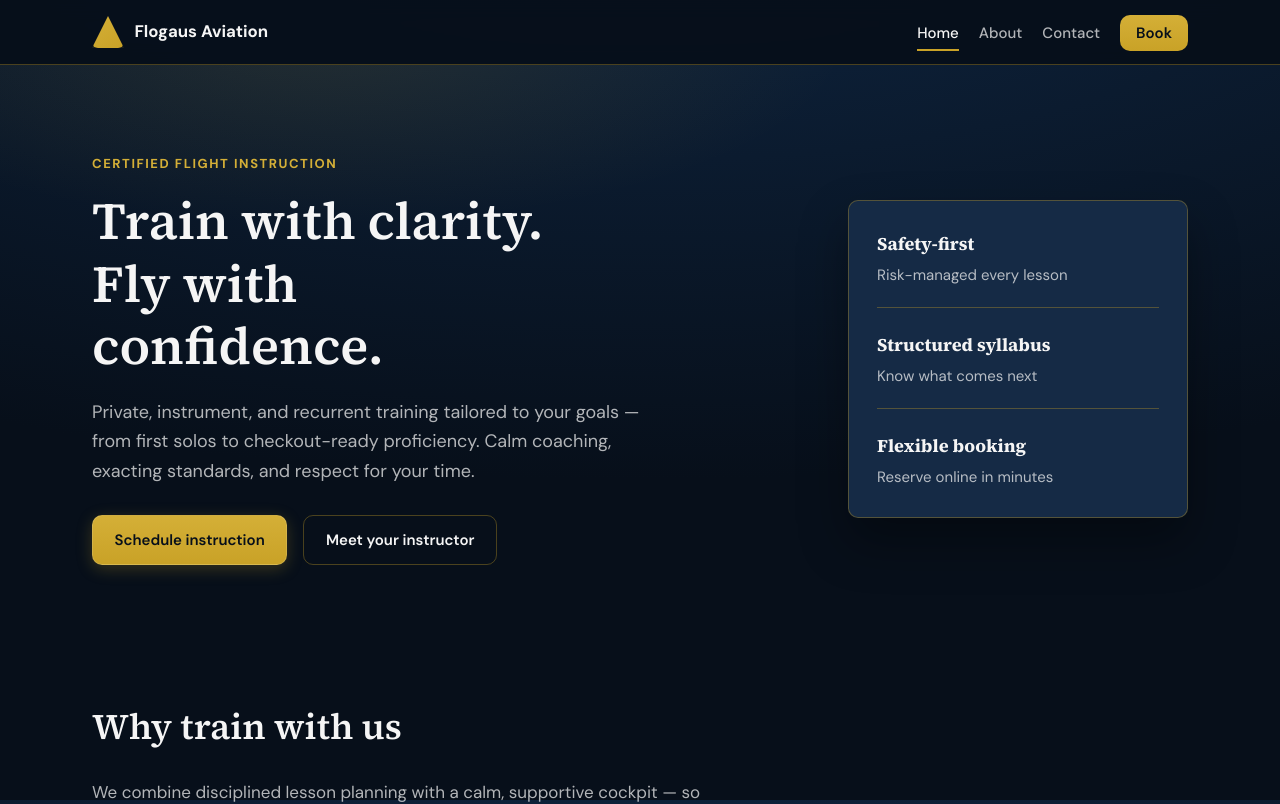
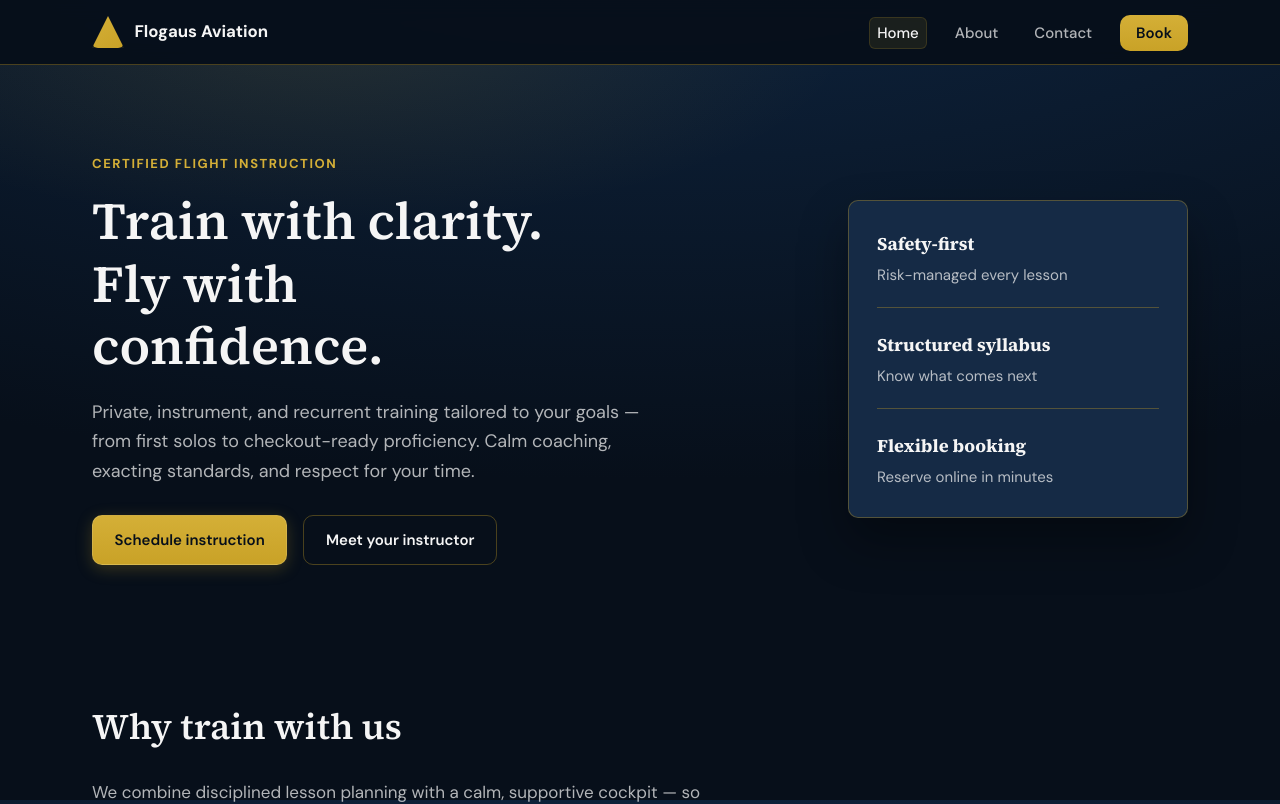
Before and after one commit to dylanflogaus/Flogaus-Aviation, a React (Vite) app: page / in a window 1280 px wide. Shown: the top 804 px of the page. Built offline with nearby package versions, Linux system fonts and the light colour scheme.

Commit message:
Use subtle pill highlight for active nav links
Replace gold underline with soft tint and thin inset border; soften
active CTA ring to a light edge and glow.

```diff
--- a/src/styles/global.css
+++ b/src/styles/global.css
@@ -421,13 +421,13 @@ p:last-child {
 
   .header__link {
     display: block;
-    padding: 0.65rem 0;
+    padding: 0.65rem 0.5rem;
+    border-radius: var(--radius-sm);
     border-bottom: none;
     font-size: 1rem;
   }
 
   .header__link--active {
-    color: var(--color-white);
     font-weight: 600;
   }
 
@@ -442,9 +442,10 @@ p:last-child {
   text-decoration: none;
   font-weight: 500;
   font-size: 0.9375rem;
-  padding: 0.35rem 0;
-  border-bottom: 2px solid transparent;
-  transition: color 0.15s ease, border-color 0.15s ease;
+  padding: 0.35rem 0.5rem;
+  border-radius: var(--radius-sm);
+  border-bottom: none;
+  transition: color 0.15s ease, background 0.15s ease;
 }
 
 .header__link:hover {
@@ -454,7 +455,8 @@ p:last-child {
 
 .header__link--active {
   color: var(--color-white);
-  border-bottom-color: var(--color-gold);
+  background: rgba(201, 162, 39, 0.1);
+  box-shadow: inset 0 0 0 1px rgba(201, 162, 39, 0.18);
 }
 
 .header__link.header__cta {
@@ -472,7 +474,8 @@ p:last-child {
 }
 
 .header__link.header__cta.header__link--active {
-  box-shadow: 0 0 0 2px var(--color-navy-deep), 0 0 0 4px var(--color-gold);
+  background: linear-gradient(180deg, var(--color-gold-bright), var(--color-gold));
+  box-shadow: 0 0 0 1px rgba(255, 255, 255, 0.22), 0 4px 18px rgba(201, 162, 39, 0.22);
 }
 
 .site-footer {
```
